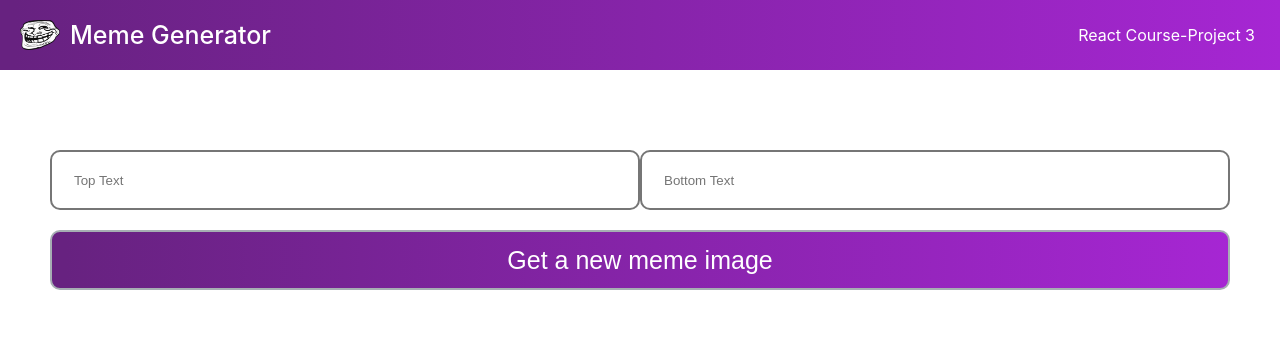
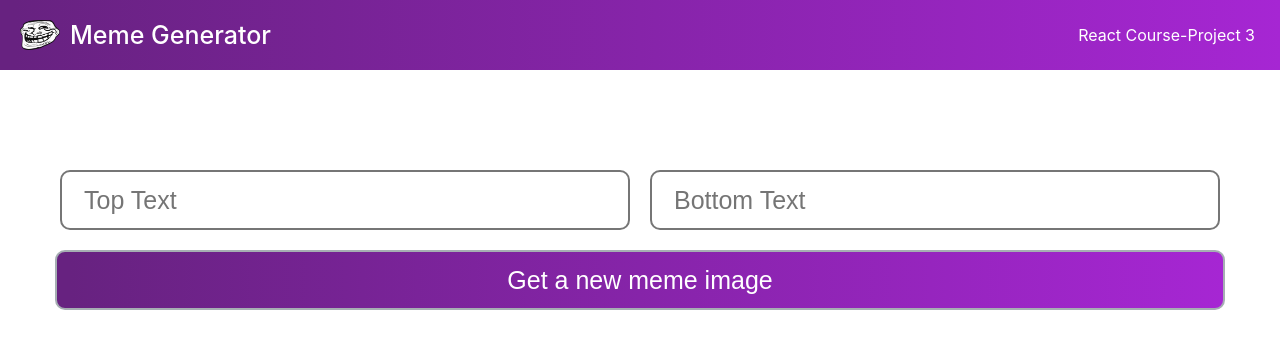
Before and after one commit to Tinady/scrimba-react-course, a React (Create React App) app in the folder memegenerator/: page / in a window 1280 px wide. Shown: the top 348 px of the page. Built offline with nearby package versions, Linux system fonts and the light colour scheme.

Commit message:
Update App.css

```diff
--- a/memegenerator/src/App.css
+++ b/memegenerator/src/App.css
@@ -51,7 +51,8 @@
   align-items: center;
   justify-content: space-between;
 
-  max-width: 800;
+
+  max-width: 3000;
 
 
 
@@ -62,13 +63,15 @@
 .meme-input1,
 .meme-input2 {
 
-
-  width: 700px;
-  margin-bottom:20px;
+ min-width:100px;
+ width: 900px;
+  margin:20px 10px;
   height: 60px;
   border-radius: 10px;
   border-style: solid;
   text-indent: 20px;
+  font-size: 25px;
+
 
 
 
@@ -89,6 +92,7 @@
   border-style: solid;
   border-color: rgb(166, 174, 179);
   color: white;
+  margin: 0px 5px;
   font-size: 25px;
   background: linear-gradient(90deg, #672280 1.18%, #A626D3 100%);
 }
```
